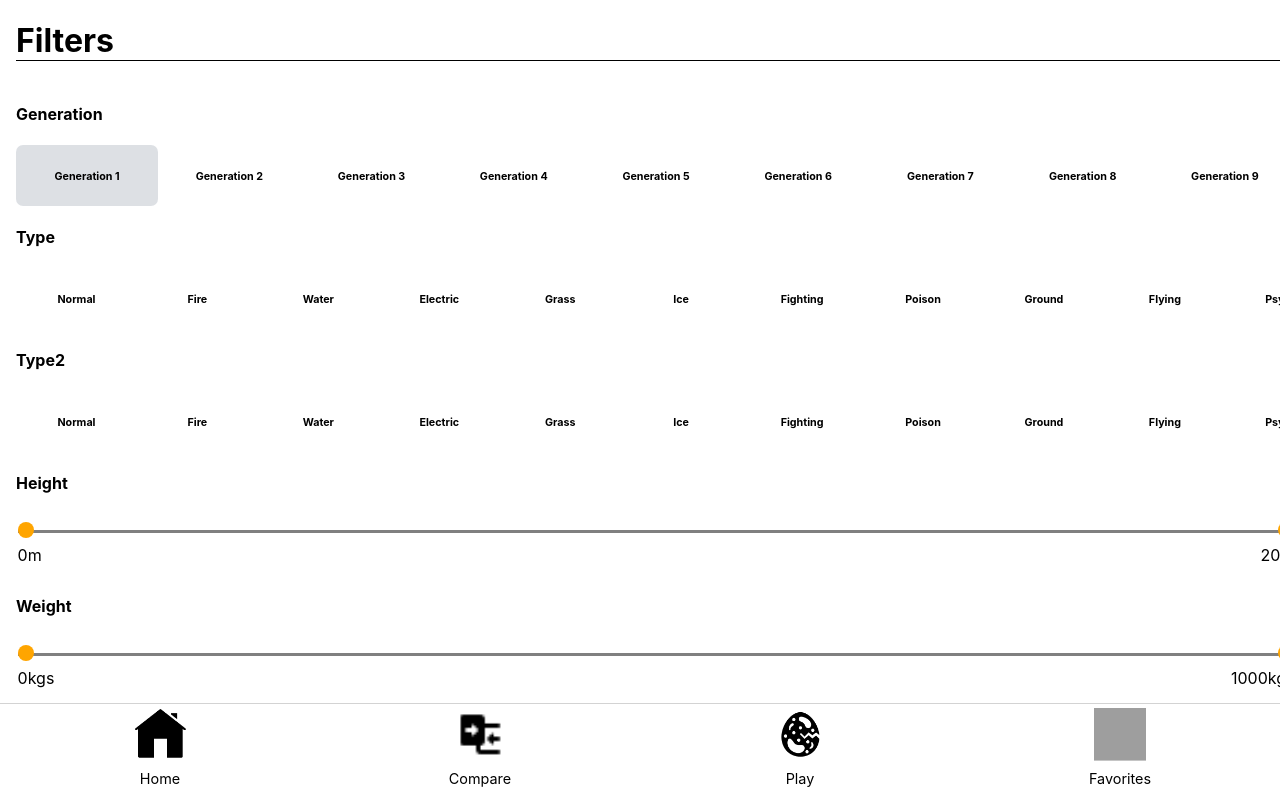
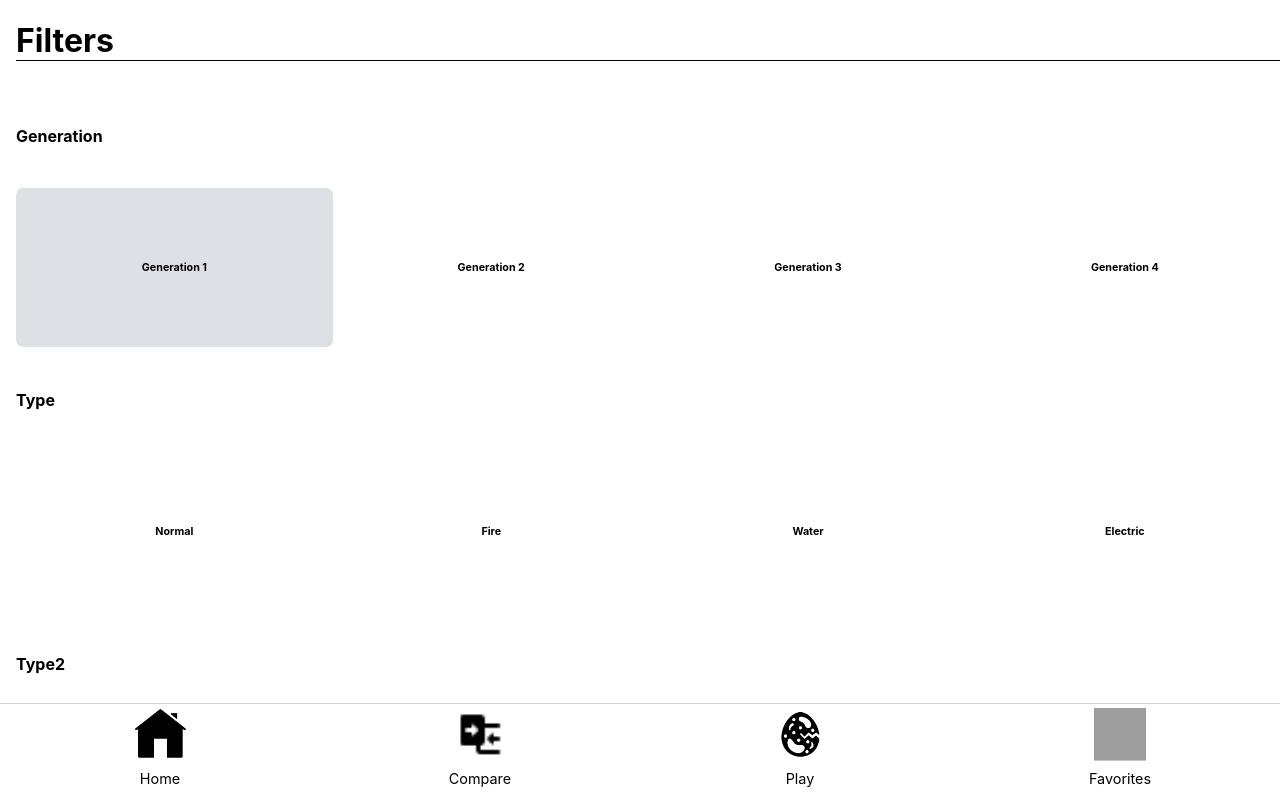
Before and after one commit to Cg9291/pokedex, a React (Create React App) app: page /filter/1 in a window 1280 px wide. Built offline with nearby package versions, Linux system fonts and the light colour scheme; grey boxes are pictures that could not be loaded.

Commit message:
finished filter landscape ui - mobile sizes

```diff
--- a/src/components/homepage/filteredSearch/filter/Filter.tsx
+++ b/src/components/homepage/filteredSearch/filter/Filter.tsx
@@ -21,6 +21,9 @@ const Container = styled(ContainerPrototype)`
     flex-direction: column;
     overflow: hidden;
     flex: 1 1 0;
+    @media (orientation: landscape) {
+        flex: 0 0 33vh;
+    }
 `;
 
 const FiltersHeadersContainer = styled(ContainerPrototype)`
--- a/src/components/homepage/header/search/Search.tsx
+++ b/src/components/homepage/header/search/Search.tsx
@@ -288,6 +288,10 @@ const SearchIconButton = styled.button.attrs({ type: "submit" })<{ $isShowingSug
         min-width: fit-content;
         max-width: 5rem;
     }
+    @media (orientation: landscape) {
+        //max-width: 1rem;
+        //flex: 0 1 5rem;
+    }
 `;
 
 const ImgSvgContainer = styled.svg.attrs({ viewBox: "0 0 24 24" })`
--- a/src/pages/FilteredSearch.tsx
+++ b/src/pages/FilteredSearch.tsx
@@ -109,11 +109,18 @@ const Form = styled.form.attrs({
     overflow: hidden;
     gap: 2vh;
     padding-bottom: 2vh;
+    @media (orientation: landscape) {
+        overflow-y: scroll;
+        padding-bottom: 15vh;
+    }
 `;
 
 const FiltersContainer = styled(ContainerPrototype)`
     flex-direction: column;
     flex: 1 0 0;
+    @media (orientation: landscape) {
+        flex: 0 0 content;
+    }
 `;
 
 const SubmitButtonContainer = styled.button.attrs({ type: "submit" })`
@@ -128,4 +135,7 @@ const SubmitButtonContainer = styled.button.attrs({ type: "submit" })`
     font-weight: 600;
     border-color: transparent;
     color: white;
+    @media (orientation: landscape) {
+        flex: 0 0 20%;
+    }
 `;
```
